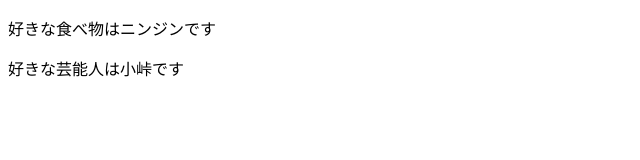
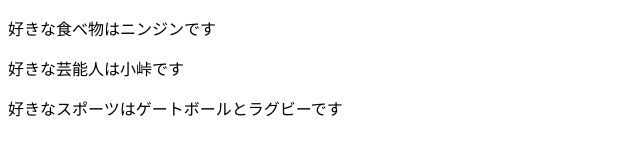
Before and after one commit to naoto2525/command-practice, a plain HTML site: page index.html in a window 1280 px wide. Shown: the whole page, without its empty margins (0-640 px from the left). Drawn offline with Linux system fonts and the light colour scheme.

Commit message:
好きなスポーツを追記＆修正

```diff
--- a/index.html
+++ b/index.html
@@ -9,6 +9,7 @@
 
     <p>好きな食べ物はニンジンです</p>
     <p>好きな芸能人は小峠です</p>
+    <p>好きなスポーツはゲートボールとラグビーです</p>
 
 </body>
 </html>
```
